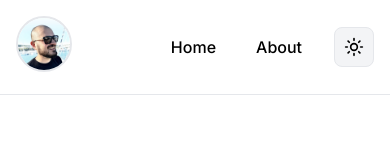
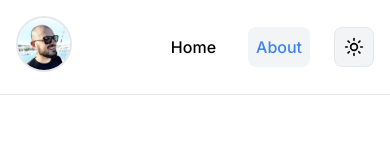
Before and after one commit to helderberto/helderberto.com, a Next.js app: page /about in a window 390 px wide. Shown: the top 160 px of the page. Built offline with nearby package versions, Linux system fonts and the light colour scheme.

Commit message:
Refactor responsive font size in intro section

```diff
--- a/src/app/page.module.css
+++ b/src/app/page.module.css
@@ -17,6 +17,12 @@
   margin-bottom: 1rem;
 }
 
+@media (max-width: 768px) {
+  .intro h1 {
+    font-size: 1.8rem;
+  }
+}
+
 .posts {
   display: grid;
   gap: 1rem;
--- a/src/components/Header.module.css
+++ b/src/components/Header.module.css
@@ -63,7 +63,8 @@
 }
 
 /* Active state for the current page */
-.link[aria-current="page"] {
+.link[aria-current="page"],
+.active {
   color: var(--primary);
   background-color: var(--muted);
 }
--- a/src/components/Header.tsx
+++ b/src/components/Header.tsx
@@ -1,9 +1,13 @@
+"use client";
 import Image from "next/image";
 import Link from "next/link";
+import { usePathname } from "next/navigation";
 import styles from "./Header.module.css";
 import { ThemeToggle } from "./ThemeToggle";
 
 const Header = () => {
+  const pathname = usePathname();
+
   return (
     <header className={styles.header}>
       <div className={styles.container}>
@@ -19,10 +23,15 @@ const Header = () => {
 
         <div className={styles.rightSection}>
           <nav className={styles.nav}>
-            <Link href="/" className={styles.link}>
+            <Link href="/" className={`${styles.link}`}>
               Home
             </Link>
-            <Link href="/about" className={styles.link}>
+            <Link
+              href="/about"
+              className={`${styles.link} ${
+                pathname === "/about" ? styles.active : ""
+              }`}
+            >
               About
             </Link>
           </nav>
```
